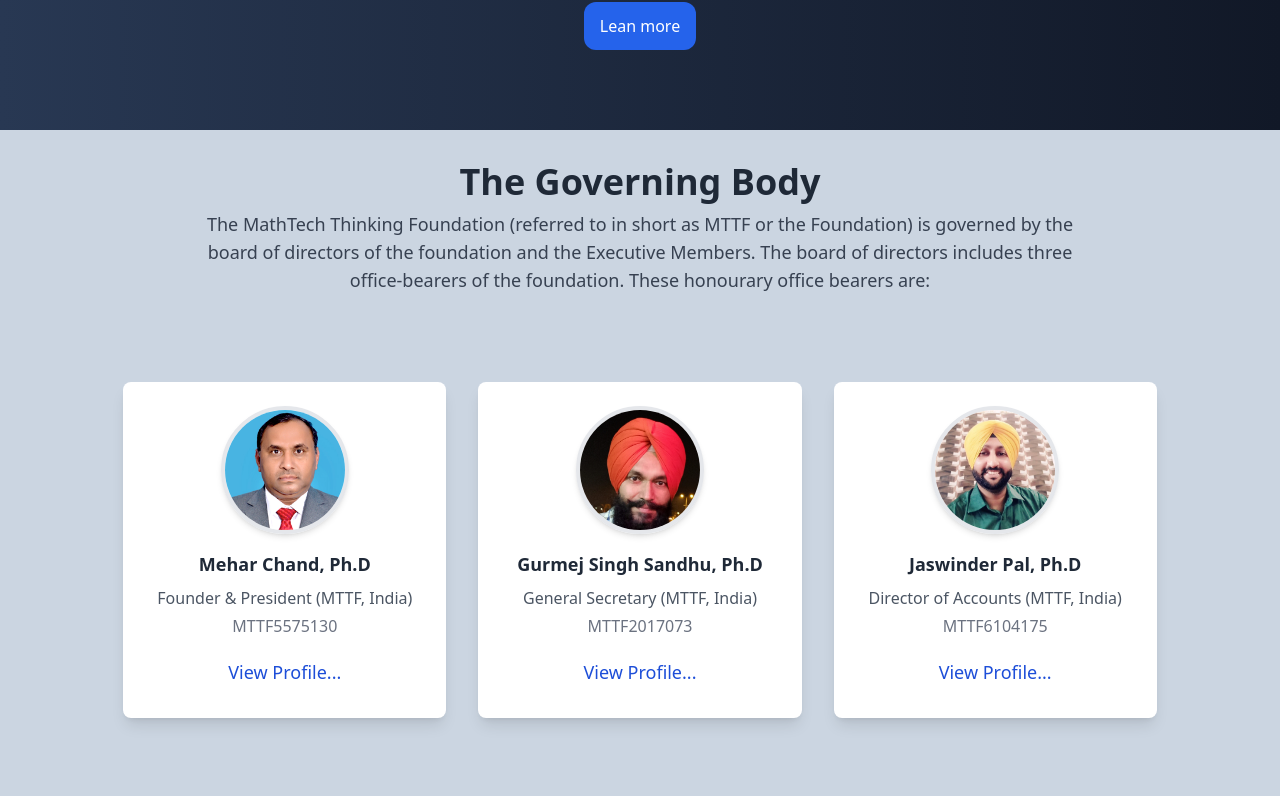
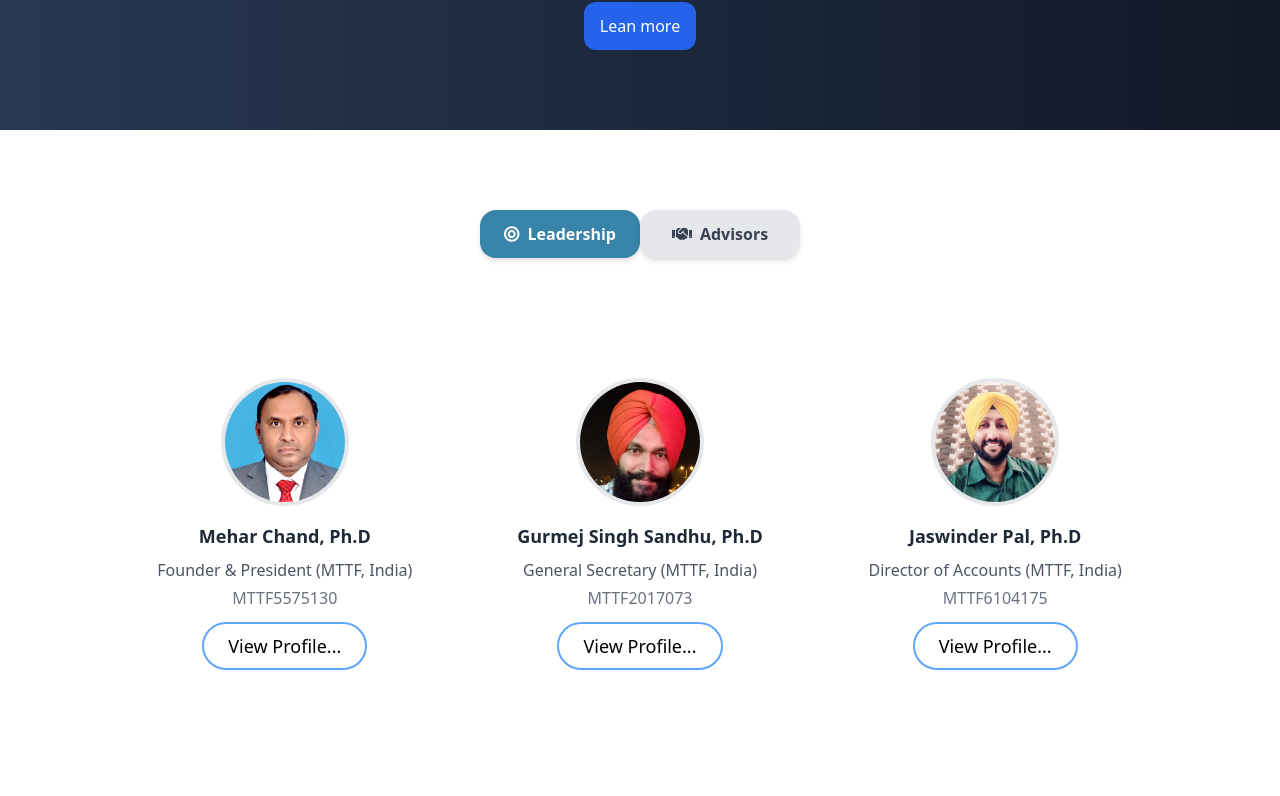
Before and after one commit to vikasrath/MTTFNextApp, a Next.js app: page /whoWeAre/organization/governingbody in a window 1280 px wide. Shown: the part 596-1392 px from the top of the page. Built offline with nearby package versions, Linux system fonts and the light colour scheme.

Commit message:
added contactus page seperate

```diff
--- a/public/assets/navitems.js
+++ b/public/assets/navitems.js
@@ -52,7 +52,7 @@
 
     whoWeAre: [
         {
-            heading: "Membership & Community",
+            heading: "Mathtech Circle",
             links: [
                 {
                     linkName: "Login",
@@ -100,6 +100,10 @@
                 {
                     linkName: "About",
                     path: "/whoWeAre/about"
+                },
+                {
+                    linkName: "Contact",
+                    path: "/whoWeAre/contact"
                 }
             ]
 
--- a/src/app/page.js
+++ b/src/app/page.js
@@ -1,9 +1,6 @@
 import React from 'react'
 import ServiceSection from '@/components/ServiceSection/ServiceSection'
-import OurVisionMission from '@/components/OurVisionMision/OurVisionMision'
 import Partners from '@/components/Partners/Parteners'
-import Cordinator from '@/components/Cordinator/Cordinator'
-import ContactUs from '@/components/ContactUs/ContactUs'
 import Header from '@/components/Header/Header'
 
 
@@ -17,8 +14,7 @@
         />
       <ServiceSection />
       <Partners />
-      <Cordinator />
-      <ContactUs />
+
 
 
     </>
--- /dev/null
+++ b/src/app/whoWeAre/contact/page.js
@@ -0,0 +1,10 @@
+import ContactUs from '@/components/ContactUs/ContactUs'
+import React from 'react'
+
+function page() {
+  return (
+   <ContactUs/>
+  )
+}
+
+export default page
--- a/src/app/whoWeAre/organization/advisoryCommittee/page.js
+++ b/src/app/whoWeAre/organization/advisoryCommittee/page.js
@@ -4,7 +4,7 @@
 function AdvisoryCommittee() {
     return (
         <>
-            <div className="flex flex-col bg-slate-300 p-6 md:p-10 lg:p-14">
+            <div className="flex flex-col  p-6 md:p-10 lg:p-14">
                 <div className="text-center mb-10">
                     <h1 className="text-4xl font-bold text-gray-800 mb-4">
                         Advisory Committee
--- a/src/app/whoWeAre/organization/governingbody/page.js
+++ b/src/app/whoWeAre/organization/governingbody/page.js
@@ -1,3 +1,5 @@
+"use client";
+
 import React from 'react';
 import meher from "../../../../../public/assets/GovermentBodyImage/meher.jpg"
 import pooja from "../../../../../public/assets/GovermentBodyImage/pooja.jpg";
@@ -14,8 +16,14 @@
 import Header from '@/components/Header/Header';
 import GoverningBodyCard from '@/components/GoverningBodyCard/GoverningBodyCard';
 import AdvisoryCommittee from '../advisoryCommittee/page';
+import { useState } from 'react';
+import { FaBullseye, FaHandshake } from "react-icons/fa";
 
 function GoverningBody() {
+
+    const [govbody, setgovbody] = useState(true)
+    const [advisor, setadvisor] = useState(false)
+
     const governingBody = [
         { name: "Mehar Chand, Ph.D", position: "Founder & President (MTTF, India)", memberId: "MTTF5575130", img: meher },
         { name: "Gurmej Singh Sandhu, Ph.D", position: "General Secretary (MTTF, India)", memberId: "MTTF2017073", img: gurmeet },
@@ -31,6 +39,15 @@
         { name: "Jatin Bansal, JRF", position: "Executive Member (MTTF, India)", memberId: "MTTF19541982", img: jatin }
     ];
 
+    const handlegovbody = () => {
+        setgovbody(true)
+        setadvisor(false)
+    }
+    const handleadvisiors = () => {
+        setgovbody(false)
+        setadvisor(true)
+    };
+
     return (
         <>
 
@@ -40,19 +57,33 @@
                 description="Meet the visionary leaders of the MathTech Thinking Foundation (MTTF), whose expertise and dedication drive innovation and educational excellence. Their guidance empowers individuals, fosters academic growth, and promotes a brighter future in mathematics and technology."
             />
 
+<div className="flex justify-center items-center h-26 mt-20 ">
+        <button
+          onClick={handlegovbody}
+          className={`flex items-center justify-center gap-2 px-6 w-40 py-3 rounded-2xl font-semibold transition-all duration-300 shadow-md hover:shadow-xl focus:outline-none ${govbody
+            ? "bg-[#3784A8] text-white hover:bg-[#3784A8]"
+            : "bg-gray-200 text-gray-700 hover:bg-gray-300"
+          }`}
+        >
+          <FaBullseye size={20} /> Leadership
+        </button>
+        <button
+          onClick={handleadvisiors}
+          className={`flex items-center justify-center gap-2 px-6 w-40 py-3 rounded-2xl font-semibold transition-all duration-300 shadow-md hover:shadow-xl focus:outline-none ${advisor
+            ? "bg-[#3784A8] text-white hover:bg-[#3784A8]"
+            : "bg-gray-200 text-gray-700 hover:bg-gray-300"
+          }`}
+        >
+          <FaHandshake size={20} /> Advisors
+        </button>
+      </div>
+
 
             {/* governingBody.................. */}
-            <div className="flex flex-col bg-slate-300 md:p-8 pt-24">
-                <div className="text-center mb-6">
-                    <h1 className="text-4xl font-bold text-gray-800 mb-2">
-                        The Governing Body
-                    </h1>
-                    <p className="text-lg text-gray-700 max-w-4xl mx-auto">
-                        The MathTech Thinking Foundation (referred to in short as MTTF or the
-                        Foundation) is governed by the board of directors of the foundation and
-                        the Executive Members. The board of directors includes three office-bearers of the foundation. These honourary office bearers are:
-                    </p>
-                </div>
+            {govbody && (
+                <div className="flex flex-col  md:p-8 pt-24">
+
+
                     <div className="flex flex-wrap justify-center px-4">
                         {governingBody.map((member) => (
                             <div key={member.memberId} className=" w-full md:w-[50%] lg:w-[30%] mt-12 ">
@@ -61,9 +92,12 @@
                         ))}
                     </div>
                 </div>
+            )}
 
             {/* advisorcomittee.................. */}
-            <AdvisoryCommittee/>
+            {advisor && (
+                <AdvisoryCommittee />
+            )}
         </>
     );
 }
--- a/src/components/GoverningBodyCard/GoverningBodyCard.jsx
+++ b/src/components/GoverningBodyCard/GoverningBodyCard.jsx
@@ -2,19 +2,19 @@
 import Image from 'next/image';
 const GoverningBodyCard = ({ member }) => {
     return (
-        <div className="bg-white  md:p-6 rounded-lg shadow-lg m-4 transition-transform transform hover:scale-105 flex flex-col items-center">
+        <div className="  md:p-6 rounded-lg  m-4 transition-transform transform hover:scale-105 flex flex-col items-center">
             <div className="mb-4">
                 <Image
                     src={member.img}
                     alt={member.name}
-                    className="w-32 h-32 object-cover object-top rounded-full border-4 border-gray-200 shadow-md"
+                    className="w-32 h-32 object-cover object-top rounded-full border-4 "
                 />
             </div>
             <h2 className="text-lg text-gray-800 font-semibold title-font mb-2 text-center">{member.name}</h2>
             <p className="text-md text-gray-600 mb-1 text-center">{member.position}</p>
             <p className="text-md text-gray-500 text-center">{member.memberId}</p>
-            <button className="w-[80%] mt-3 px-6 py-2 text-blue-700 text-lg rounded-md hover:bg-blue-400
-             hover:text-white     transition duration-200">
+            <button className="w-[60%] mt-3 px-6 py-2 hover:bg-blue-500 text-lg  rounded-3xl border-2 border-blue-400
+             hover:text-white  transition duration-200">
                 View Profile...
             </button>
         </div>
--- a/src/components/Navbar/PopupBox/PopupBox.jsx
+++ b/src/components/Navbar/PopupBox/PopupBox.jsx
@@ -14,20 +14,20 @@
                     &times;
                 </button>
 
-                <div className="p-6 flex flex-wrap justify-center gap-8 max-w-6xl mx-auto h-full">
+                <div className="p-6 flex flex-wrap justify-center gap-8 max-w-6xl mx-auto ">
                     {linkBox.map((category, index) => (
                         <div key={index} className="flex-1 min-w-[200px] text-white space-y-4">
                             {category.links && (
                                 <h3 className="text-2xl font-semibold">{category.heading}</h3>
                             )}
 
-                            <ul className="space-y-2">
+                            <ul className="space-y-2 ">
                                 {category.links ? (
                                     category.links.map((link, linkIndex) => (
                                         <li key={linkIndex} className="transition-transform duration-200">
                                             <Link
                                                 href={link.path}
-                                                className="block text-white hover:bg-gray-800 p-2 rounded-md transition-colors duration-200"
+                                                className="block text-[17px] text-white hover:bg-gray-800 p-2 rounded-md transition-colors duration-200"
                                                 onClick={() => closeIcon(null)}
                                             >
                                                 {link.linkName}
```
Also changed, not shown: src/components/Partners/Parteners.jsx (+5 -62 lines), src/components/Navbar/HoverBox/HoverBox.jsx (deleted). Lines whose indentation alone changed are shown as unchanged.
